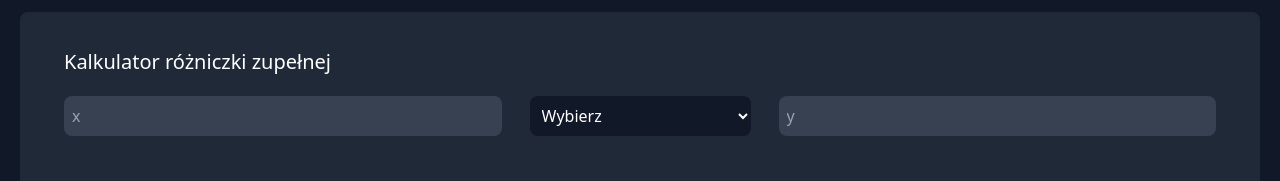
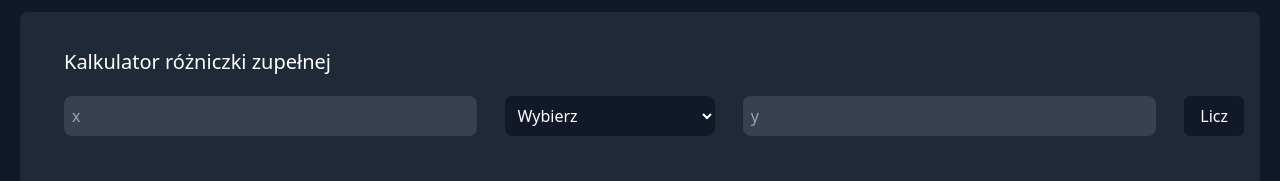
Before and after one commit to Mixxy3k/stronka, a SvelteKit app: page / in a window 1280 px wide. Shown: the top 181 px of the page. Built offline with nearby package versions, Linux system fonts and the light colour scheme.

Commit message:
dodanie przycisku pokazującego rozwiązanie

```diff
--- a/src/routes/+page.svelte
+++ b/src/routes/+page.svelte
@@ -1,6 +1,7 @@
 <script lang="ts">
 	import Katex from 'svelte-katex';
 	import evaluatex from 'evaluatex/dist/evaluatex';
+	let shown: boolean;
 
 	let x: number;
 	let y: number;
@@ -60,6 +61,10 @@
 		zString1 = zString.replace(`x`, x0.toString()).replace(`y`, y0.toString());
 		z = evaluatex(zString1, {}, { latex: true })();
 	}
+
+	function displaySolution() {
+		shown = true;
+	}
 </script>
 
 <div class="bg-gray-800 p-4 rounded-lg my-3 mx-5">
@@ -95,12 +100,14 @@
 			on:input={show}
 			placeholder="y"
 		/>
+		<button class="bg-gray-900 rounded-md px-4" on:click={displaySolution}>Licz</button>
 	</div>
 	<div class="flex flex-row mt-10 justify-center items-center text-2xl">
 		<span class="mx-1">Wyrażenie:</span><Katex>{KatexString}</Katex>
 	</div>
 </div>
 
+{#if shown}
 	<!-- solver tab rounded-->
 	<div class="bg-gray-800 p-4 rounded-lg my-3 mx-5">
 		<Katex>\varDelta f \approx df</Katex><br />
@@ -129,3 +136,4 @@
 		Obliczamy różniczkę zupełną:<br />
 		<Katex>dz=f'_x(x_0,y_0)dx+f'_y(x_0,y_0)dy=</Katex>
 	</div>
+{/if}
```
Also changed, not shown: 1 other file (tests, documents, lock files or other folders). Lines whose indentation alone changed are shown as unchanged.
